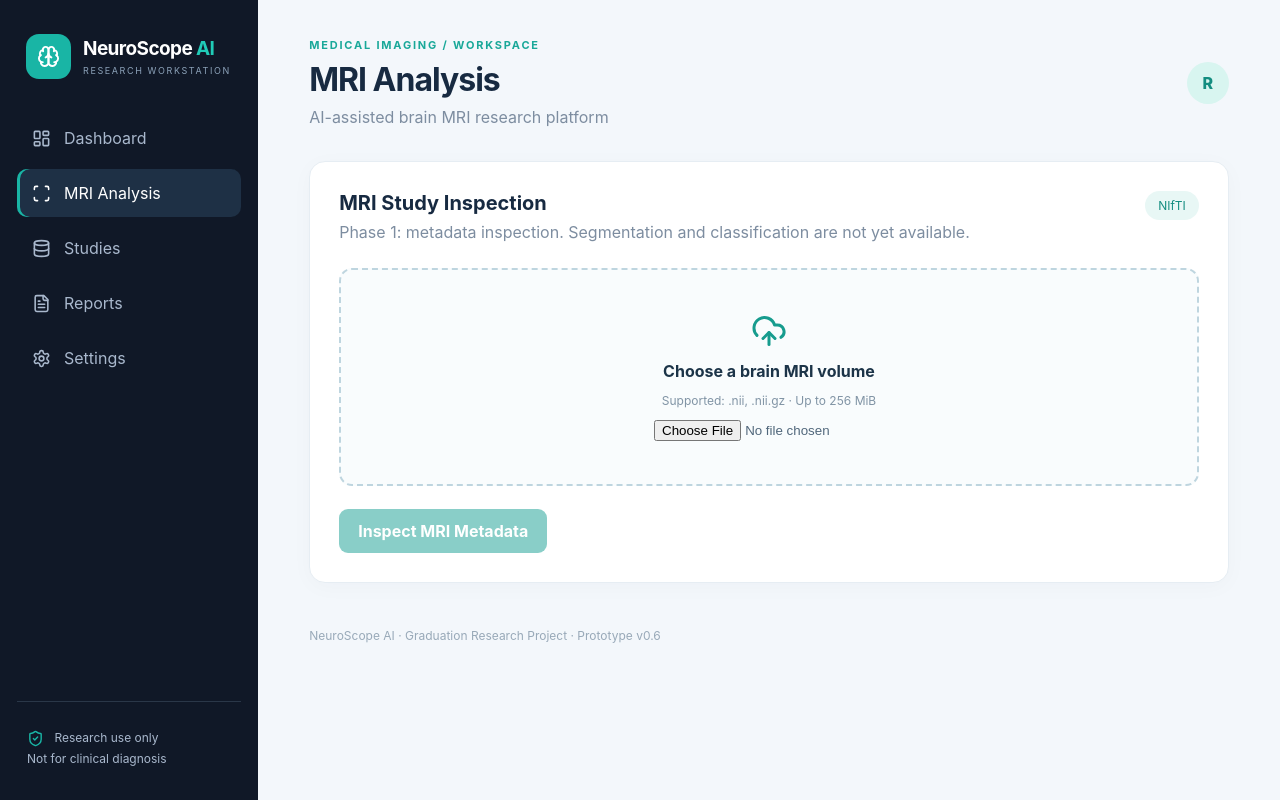
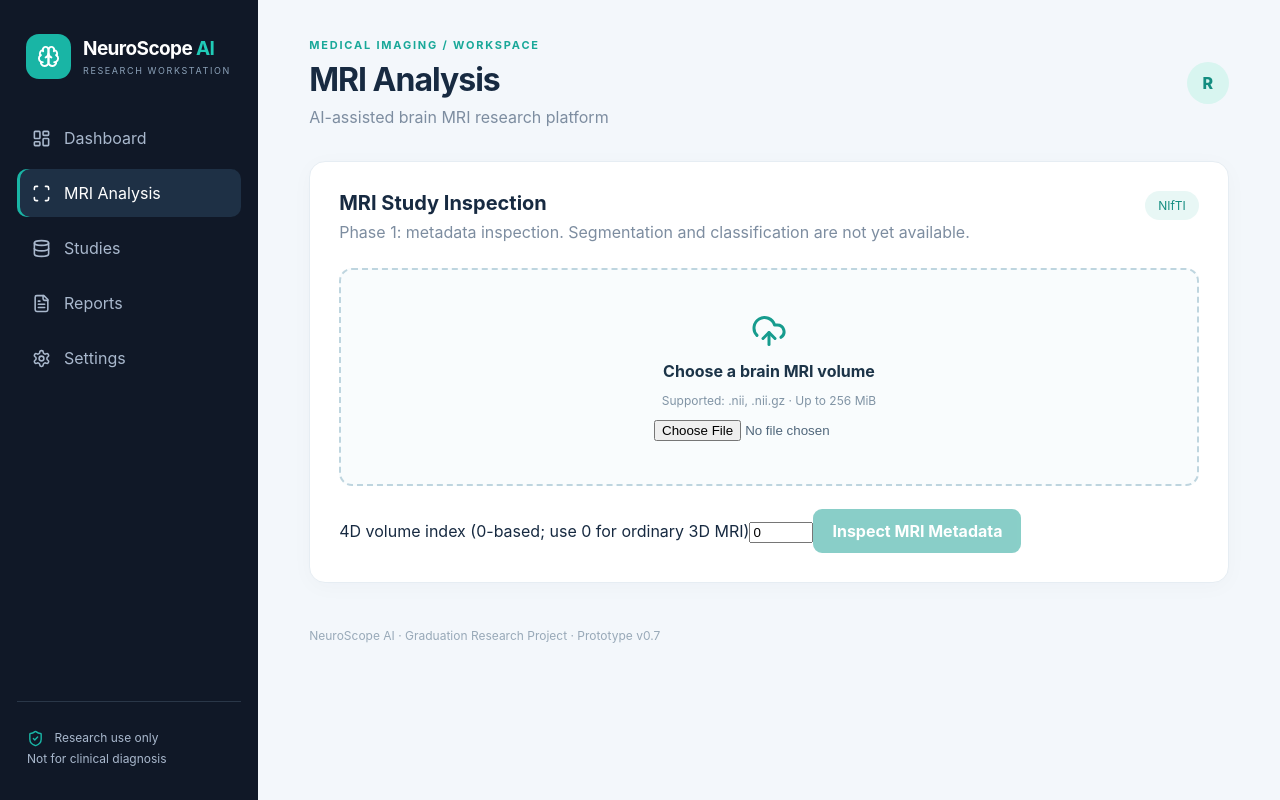
Before and after one commit to aliahmedsleem/AI-Based-Brain-Tumor-Detection-Classification-and-Segmentation-Using-MRI, a React (Vite) app in the folder frontend/: page / in a window 1280 px wide. Both pictures are taken after a click on the button "MRI Analysis". Built offline with nearby package versions, Linux system fonts and the light colour scheme.

Commit message:
feat(viewer): 4D volume selection and source metadata display

```diff
--- a/frontend/src/main.tsx
+++ b/frontend/src/main.tsx
@@ -10,6 +10,10 @@ type StudyMetadata = {
   study_id: string
   filename: string
   shape: number[]
+  original_shape: number[]
+  volume_count: number
+  selected_volume: number
+  notice: string | null
   voxel_spacing_mm: number[]
   analysis_available: false
   orientation: string
@@ -55,6 +59,7 @@ function App() {
   const [error, setError] = useState('')
   const [studyLabel, setStudyLabel] = useState('')
   const [studyNote, setStudyNote] = useState('')
+  const [volumeIndex, setVolumeIndex] = useState(0)
   const [sessionMessage, setSessionMessage] = useState('')
   const [views, setViews] = useState<Record<Plane, View>>({ sagittal: defaultView(), coronal: defaultView(), axial: defaultView() })
   const drag = useRef<{ plane: Plane; x: number; y: number } | null>(null)
@@ -72,7 +77,7 @@ function App() {
     const data = new FormData()
     data.append('file', file)
     try {
-      const response = await fetch('/api/studies/inspect', { method: 'POST', body: data })
+      const response = await fetch(`/api/studies/inspect?volume_index=${volumeIndex}`, { method: 'POST', body: data })
       const body = await parseApiResponse(response, 'MRI inspection failed')
       setResult(body as StudyMetadata)
       setStudyLabel(file.name)
@@ -194,13 +199,20 @@ function App() {
             <strong>{file ? file.name : 'Choose a brain MRI volume'}</strong>
             <span>Supported: .nii, .nii.gz · Up to 256 MiB</span>
             <input type="file" accept=".nii,.gz"
-              onChange={e => { Object.values(sliceRequests.current).forEach(controller => controller?.abort()); setFile(e.target.files?.[0] || null); setResult(null); setError('') }} />
+              onChange={e => { Object.values(sliceRequests.current).forEach(controller => controller?.abort()); setFile(e.target.files?.[0] || null); setResult(null); setVolumeIndex(0); setError('') }} />
+          </label>
+          <label className="volume-selector">4D volume index (0-based; use 0 for ordinary 3D MRI)
+            <input type="number" min={0} max={999} step={1} value={volumeIndex} disabled={busy}
+              onChange={e => setVolumeIndex(Math.max(0, Math.floor(Number(e.target.value) || 0)))} />
           </label>
           <button className="primary" disabled={!file || busy} onClick={inspect}>
             {busy ? 'Inspecting…' : 'Inspect MRI Metadata'}
           </button>
           {error && <div role="alert" className="error">{error}</div>}
           {result && <div className="result"><h3>Image metadata</h3>
+            {result.notice && <p role="status" className="volume-notice">{result.notice}</p>}
+            <p>Source dimensions: {result.original_shape.join(' × ')}</p>
+            <p>Selected volume: {result.selected_volume + 1} of {result.volume_count}</p>
             <p>Dimensions: {result.shape.join(' × ')}</p>
             <p>Voxel spacing: {result.voxel_spacing_mm.map(v => v.toFixed(2)).join(' × ')} mm</p>
             <p>Orientation: {result.orientation} (canonical)</p>
@@ -248,7 +260,7 @@ function App() {
           <p>This module is planned for the next development phase. No patient records or AI outputs are fabricated.</p>
           <button className="secondary" onClick={() => setPage('MRI Analysis')}>Go to MRI Analysis</button>
         </section>}
-      <footer>NeuroScope AI · Graduation Research Project · Prototype v0.6</footer>
+      <footer>NeuroScope AI · Graduation Research Project · Prototype v0.7</footer>
     </main>
   </div>
 }
```
